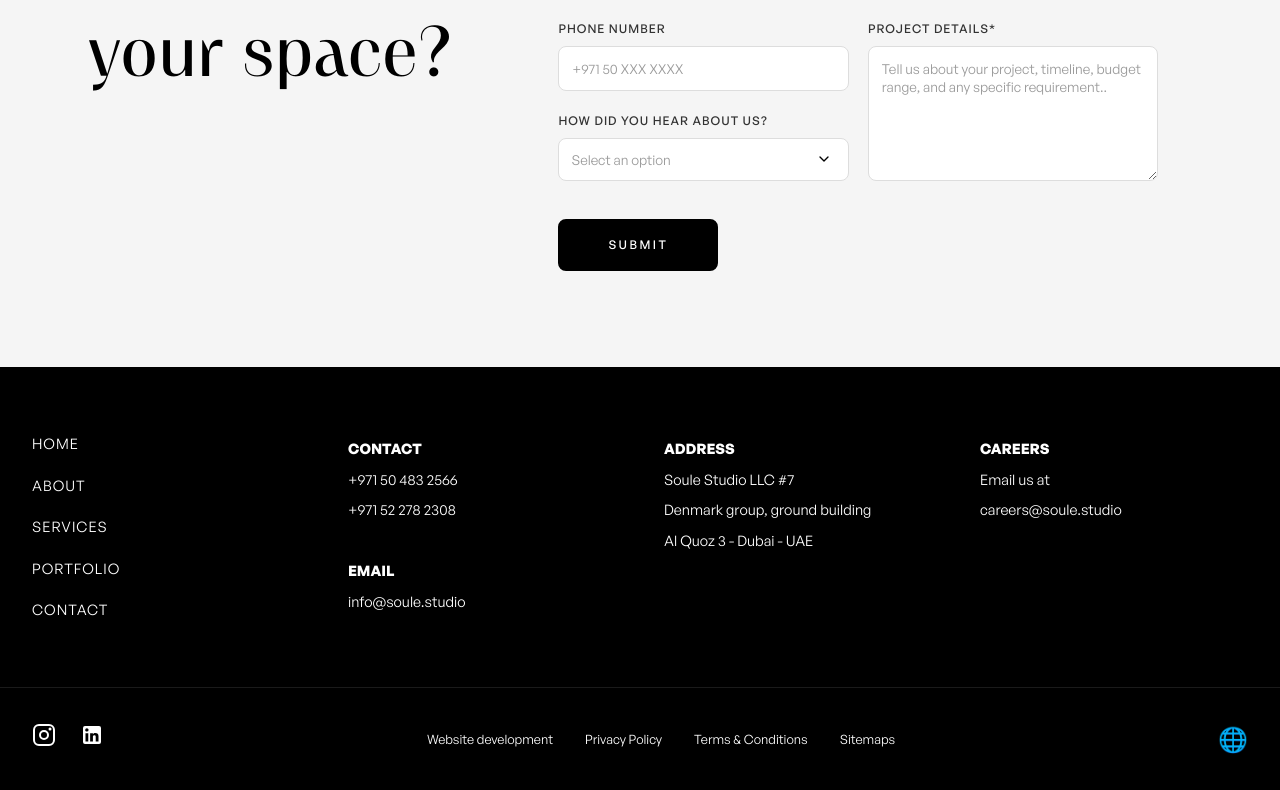
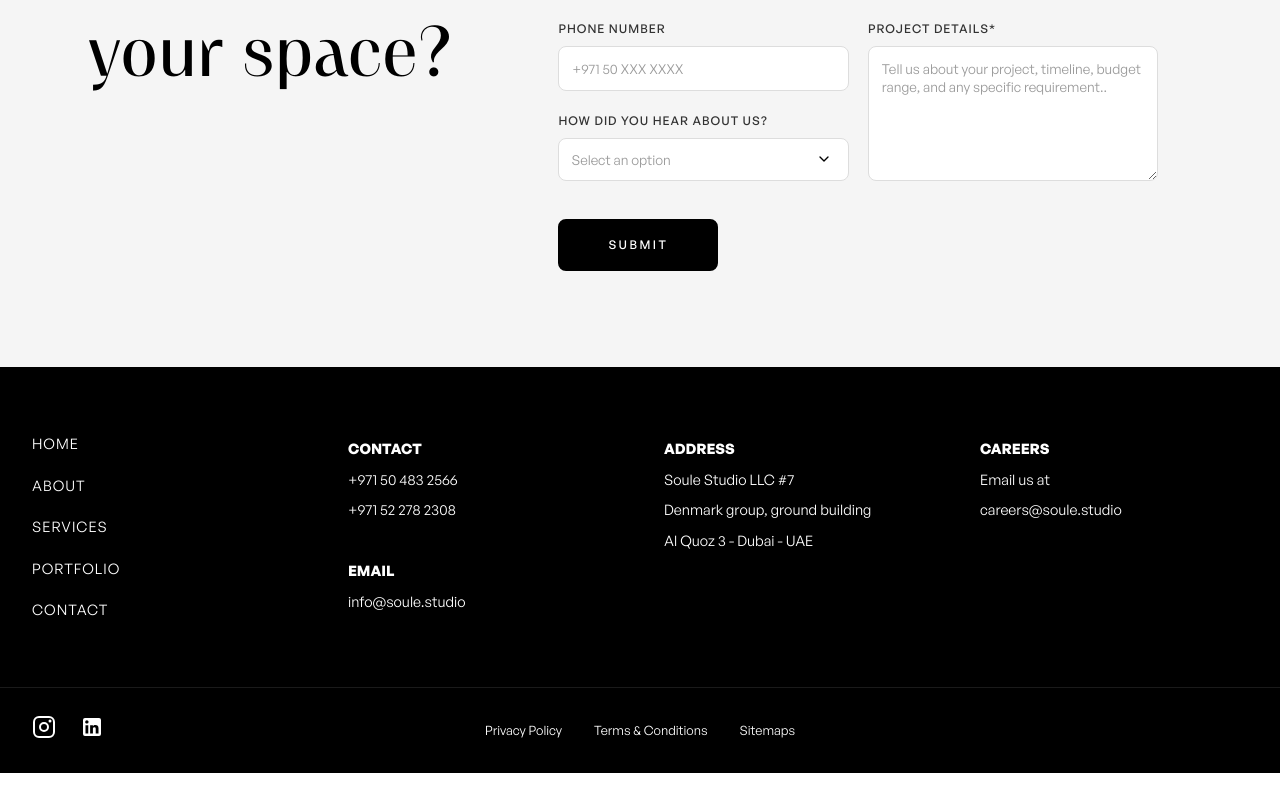
Before and after one commit to YRO24/landingPageSOULE, a React (Vite) app: page /contact in a window 1280 px wide. Shown: the part 3954-4744 px from the top of the page. Built offline with nearby package versions, Linux system fonts and the light colour scheme.

Commit message:
Navbar: Default to light on project detail pages; footer cleanup & layout

```diff
--- a/src/components/layout/Footer.css
+++ b/src/components/layout/Footer.css
@@ -48,13 +48,16 @@
   padding: 2rem 2rem 0;
   border-top: 1px solid rgba(255, 255, 255, 0.1);
   display: flex;
-  justify-content: space-between;
+  justify-content: center;
   align-items: center;
+  position: relative;
 }
 
 .social-links {
   display: flex;
   gap: 1.5rem;
+  position: absolute;
+  left: 2rem;
 }
 
 .social-links a {
--- a/src/components/layout/Footer.jsx
+++ b/src/components/layout/Footer.jsx
@@ -54,14 +54,9 @@ const Footer = () => {
         </div>
 
         <div className="footer-links">
-          <a href="#">Website development</a>
           <a href="#">Privacy Policy</a>
           <a href="#">Terms & Conditions</a>
           <a href="#">Sitemaps</a>
-        </div>
-
-        <div className="language-selector">
-          <span>🌐</span>
         </div>
       </div>
     </footer>
--- a/src/components/layout/Navbar.jsx
+++ b/src/components/layout/Navbar.jsx
@@ -20,7 +20,6 @@ const Navbar = () => {
     // Set initial dark theme based on route
     const currentPath = location.pathname + location.search;
     const shouldStartDark = currentPath.includes('/portfolio') ||
-                           currentPath.includes('/project/') ||
                            currentPath.includes('portfolio?category=project-execution');
     setIsDarkTheme(shouldStartDark);
   }, [location]);
```
